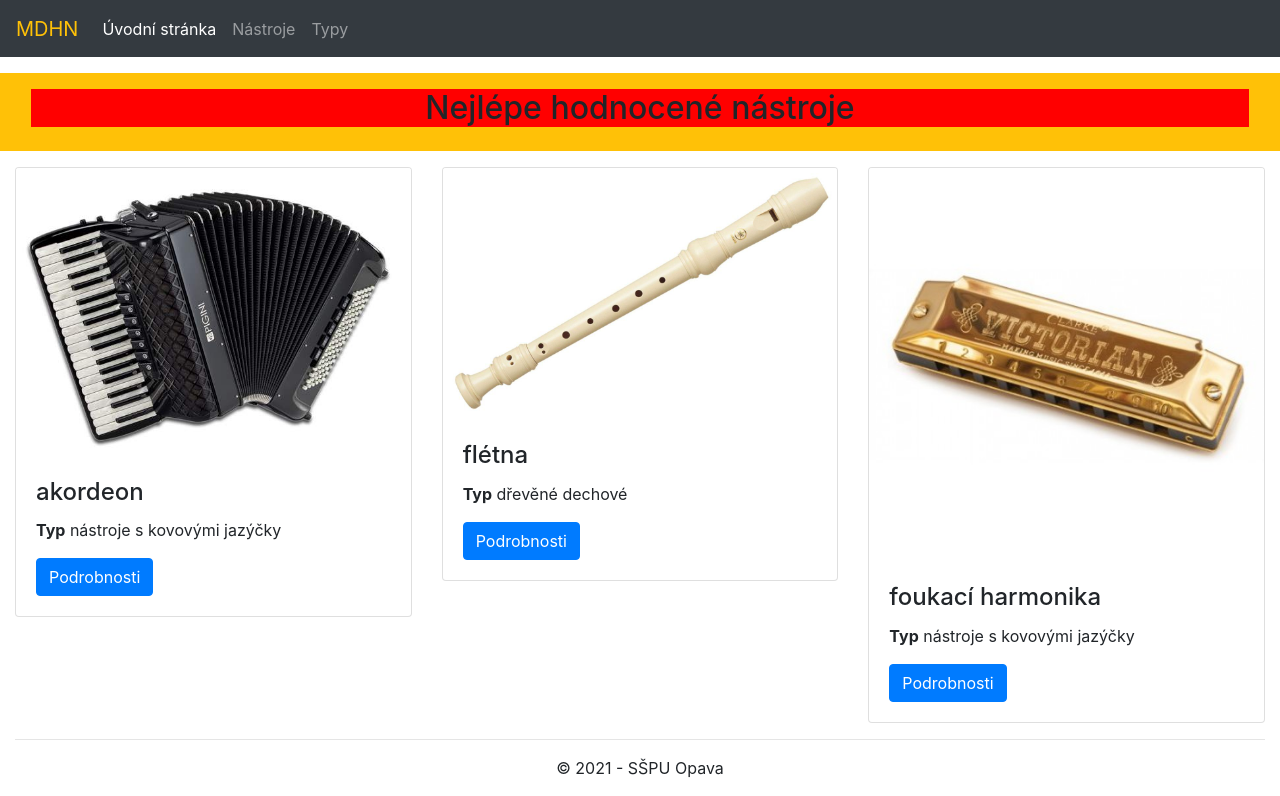
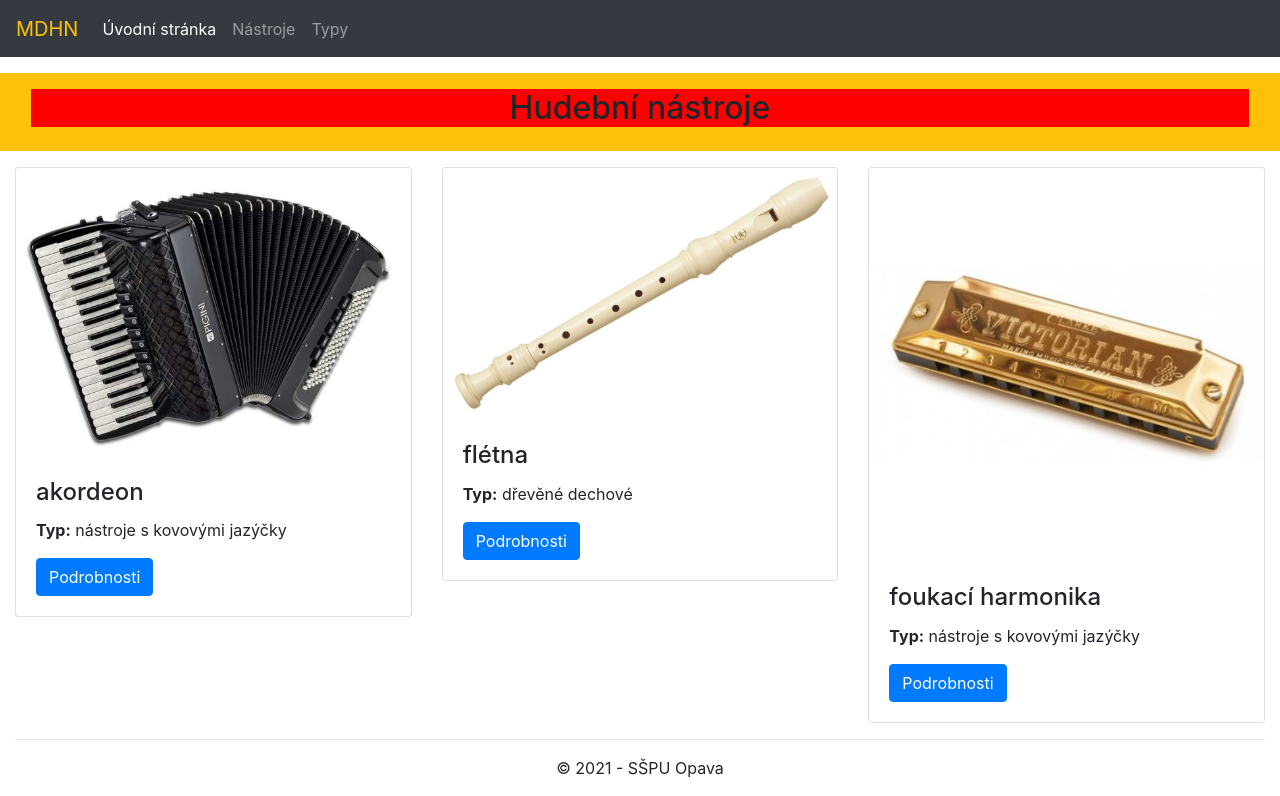
Before and after one commit to hiresfilip/django-music-mdhn, a Django app: page /music/ in a window 1280 px wide. Shown: the part 276-1072 px from the top of the page. Run offline with Django 3.2, Linux system fonts and the light colour scheme; data comes from the database, SQL or seed files in the repository; some libraries are stand-ins or nearby versions.

Commit message:
06 - Parzovani stranek, header.html, navbar.html, problem - detail.html a detailView

```diff
--- a/music/templates/base.html
+++ b/music/templates/base.html
@@ -12,33 +12,8 @@
     <link rel="stylesheet" href="{% static 'css/styles.css' %}">
 </head>
 <body>
-    <header class="jumbotron-fluid p-5 text-center bg-dark">
-        <h1 class="text-white text-uppercase display-3">Malá databáze hudebních nástrojů</h1>
-    </header>
-    <nav class="navbar navbar-expand-md bg-dark navbar-dark">
-      <!-- Brand -->
-      <a class="navbar-brand text-warning" href="#">MDHN</a>
-
-      <!-- Toggler/collapsibe Button -->
-      <button class="navbar-toggler" type="button" data-toggle="collapse" data-target="#collapsibleNavbar">
-        <span class="navbar-toggler-icon"></span>
-      </button>
-
-      <!-- Navbar links -->
-      <div class="collapse navbar-collapse" id="collapsibleNavbar">
-        <ul class="navbar-nav">
-          <li class="nav-item">
-            <a class="nav-link active" href="{% url 'index' %}">Úvodní stránka</a>
-          </li>
-          <li class="nav-item">
-            <a class="nav-link" href="#">Nástroje</a>
-          </li>
-          <li class="nav-item">
-            <a class="nav-link" href="#">Typy</a>
-          </li>
-        </ul>
-      </div>
-    </nav>
+{% block header %} {% include "page/header.html" %} {% endblock %}
+{% block navbar %} {% include "page/navbar.html" %} {% endblock %}
 <div class="container-fluid">
     {% block content %}{% endblock %}
 </div>
--- a/music/templates/index.html
+++ b/music/templates/index.html
@@ -2,7 +2,7 @@
 {% block content %}
 <div class="row mt-3 mb-3 bg-warning p-3">
     <div class="col-sm-12">
-        <h2 class="text-center">Nejlépe hodnocené nástroje</h2>
+        <h2 class="text-center">Hudební nástroje</h2>
     </div>
 </div>
 <div class="row">
@@ -14,7 +14,7 @@
             {% endif %}
             <div class="card-body">
                 <h4 class="card-title"> {{ instrument.title }}</h4>
-                <p><strong>Typ</strong> {% for typ in instrument.type.all %}{{ typ.name }}{% endfor %}</p>
+                <p><strong>Typ:</strong> {% for typ in instrument.type.all %}{{ typ.name }}{% endfor %}</p>
                 <a href="#" class="btn btn-primary">Podrobnosti</a>
             </div>
         </div>
--- /dev/null
+++ b/music/templates/page/header.html
@@ -0,0 +1,3 @@
+<header class="jumbotron-fluid p-5 text-center bg-dark">
+    <h1 class="text-white text-uppercase display-3">Malá databáze hudebních nástrojů</h1>
+</header>
--- /dev/null
+++ b/music/templates/page/navbar.html
@@ -0,0 +1,24 @@
+<nav class="navbar navbar-expand-md bg-dark navbar-dark">
+  <!-- Brand -->
+  <a class="navbar-brand text-warning" href="#">MDHN</a>
+
+  <!-- Toggler/collapsibe Button -->
+  <button class="navbar-toggler" type="button" data-toggle="collapse" data-target="#collapsibleNavbar">
+    <span class="navbar-toggler-icon"></span>
+  </button>
+
+  <!-- Navbar links -->
+  <div class="collapse navbar-collapse" id="collapsibleNavbar">
+    <ul class="navbar-nav">
+      <li class="nav-item">
+        <a class="nav-link active" href="{% url 'index' %}">Úvodní stránka</a>
+      </li>
+      <li class="nav-item">
+        <a class="nav-link" href="#">Nástroje</a>
+      </li>
+      <li class="nav-item">
+        <a class="nav-link" href="#">Typy</a>
+      </li>
+    </ul>
+  </div>
+</nav>
--- a/music/urls.py
+++ b/music/urls.py
@@ -4,4 +4,5 @@ from music import views
 
 urlpatterns = [
     path('', views.index, name='index'),
+    path('instruments/<int:pk>/', views.InstrumentDetailView.as_view(), name='instrument_detail'),
 ]
--- a/music/views.py
+++ b/music/views.py
@@ -1,4 +1,5 @@
 from django.shortcuts import render
+from django.views.generic import DetailView
 from .models import Instrument
 
 
@@ -10,3 +11,10 @@ def index(request):
     }
 
     return render(request, 'index.html', context=context)
+
+
+class InstrumentDetailView(DetailView):
+    model = Instrument
+
+    context_object_name = 'instrument_detail'
+    template_name = 'instrument/detail.html'
```
Also changed, not shown: music/templates/instrument/detail.html (added, +10 -0 lines).
